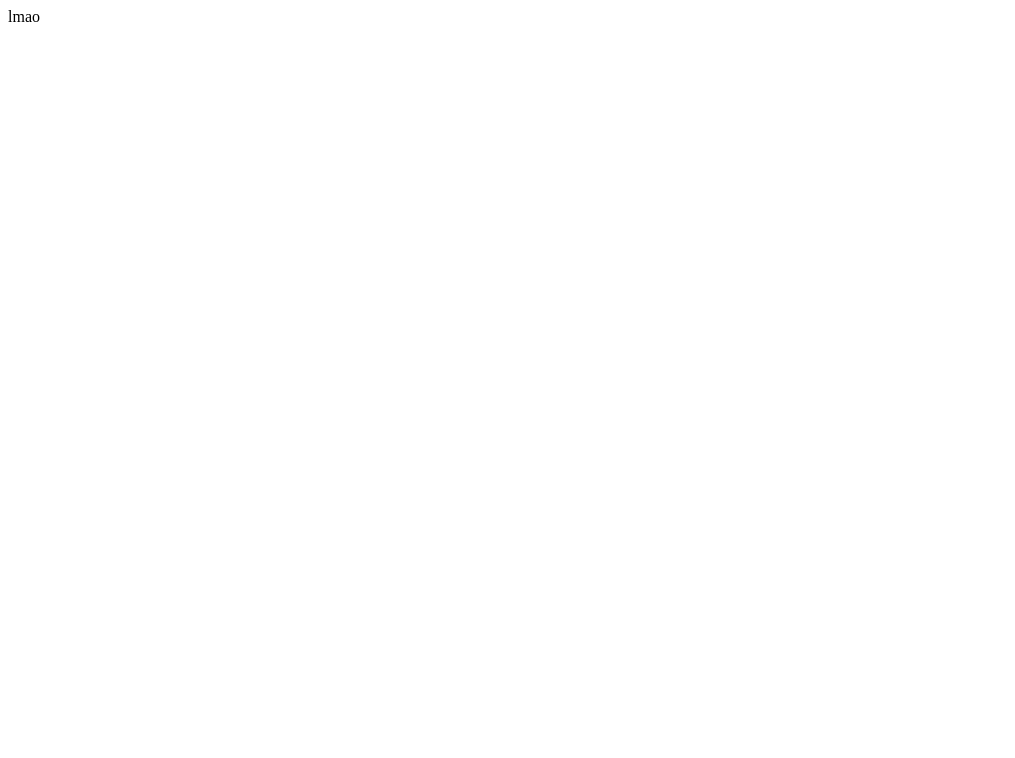
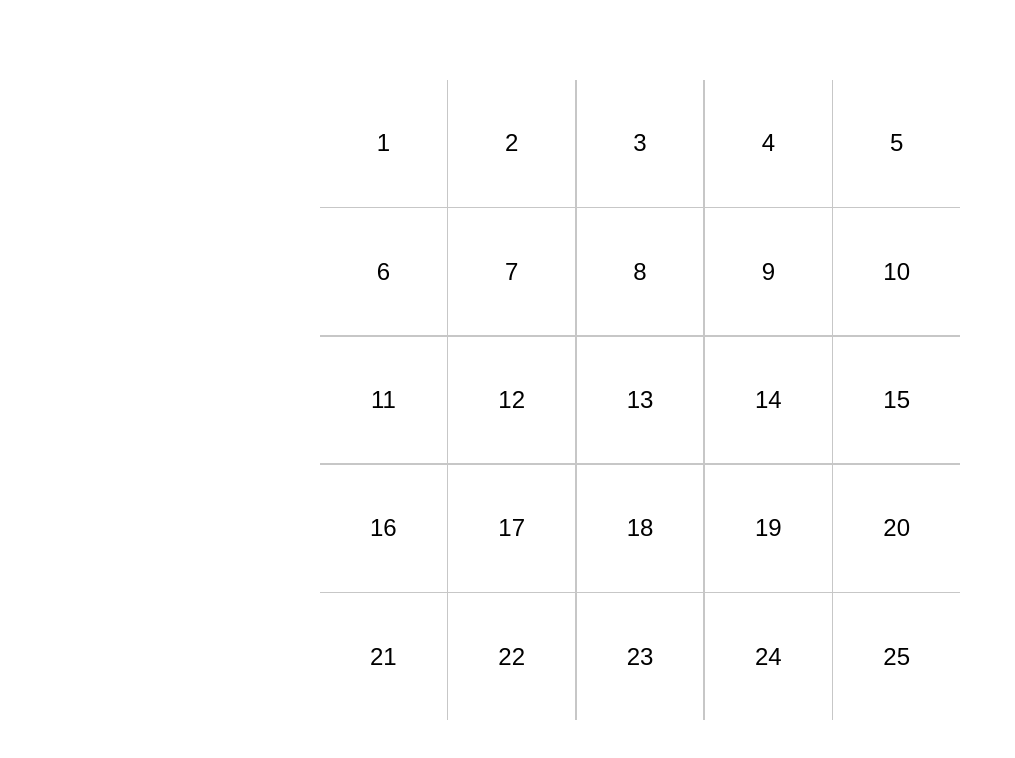
Before and after one commit to atpur-rafif/bingo, a website with bundled scripts: page front-end/index.html in a window 1280 px wide. Shown: the whole page, without its empty margins (0-1015 px from the left). Built offline with nearby package versions, Linux system fonts and the light colour scheme.

Commit message:
Simple board

```diff
--- a/front-end/index.css
+++ b/front-end/index.css
@@ -0,0 +1,34 @@
+body {
+    margin: 0px;
+    width: 100vw;
+    height: 100vh;
+    display: flex;
+    flex-direction: column;
+    align-items: center;
+    justify-content: center;
+    font-family: Arial, Helvetica, sans-serif;
+}
+
+.game {
+    background-color: rgb(199, 199, 199);
+    width: min(80vw, 80vh);
+    display: grid;
+    grid-template-columns: repeat(5, 1fr);
+    grid-template-rows: repeat(5, 1fr);
+    gap: 0.1rem;
+}
+
+.grid {
+    display: flex;
+    align-items: center;
+    justify-content: center;
+    background-color: white;
+    user-select: none;
+    aspect-ratio: 1/1;
+    min-height: 0;
+}
+
+.grid [data-symbol]{
+    margin: 0px;
+    font-size: x-large;
+}
--- a/front-end/index.html
+++ b/front-end/index.html
@@ -8,6 +8,17 @@
     <script src="./index.js" type="module"></script>
 </head>
 <body>
-    lmao
+    <div id="app"></div>
+
+    <template id="grid-template">
+        <div class="grid">
+            <p data-symbol>?</p>
+        </div>
+    </template>
+
+    <template id="game-template">
+        <div class="game"></div>
+    </template>
+
 </body>
 </html>
--- a/front-end/script/index.ts
+++ b/front-end/script/index.ts
@@ -1 +1,79 @@
-console.log(document.body)
+const app = document.getElementById("app") as HTMLElement
+const gameTemplate = document.getElementById("game-template") as HTMLTemplateElement
+const gridTemplate = document.getElementById("grid-template") as HTMLTemplateElement
+
+class Grid{
+    el: HTMLElement
+    private value: number | null = null
+    private symbol: HTMLElement
+    private checked: boolean = false
+
+    constructor(){
+        const frag = gridTemplate.content.cloneNode(true) as DocumentFragment
+        this.el = frag.firstElementChild as HTMLElement
+        this.symbol = this.el.querySelector("[data-symbol]") as HTMLElement
+        this.setValue(null)
+    }
+
+    setValue(i: number | null){
+        this.value = i
+        if(this.value !== null){
+            this.symbol.innerHTML = this.value.toString()
+            this.el.style.cursor = "auto"
+        } else {
+            this.symbol.innerHTML = "?"
+            this.el.style.cursor = "pointer"
+        }
+    }
+
+    getValue(){
+        return this.value
+    }
+
+    check(){
+        this.checked = true
+        this.el.style.opacity = "0.05"
+    }
+}
+
+class Game{
+    el: HTMLElement
+    ready: boolean = false
+    currentFill: number = 0
+    grid: Grid[] = []
+    state: "fill" | "filled" | "play" = "fill"
+
+    constructor(){
+        const frag = gameTemplate.content.cloneNode(true) as DocumentFragment
+        this.el = frag.querySelector(".game") as HTMLElement
+
+        for(let i = 0; i < 5 * 5; ++i){
+            const g = new Grid()
+            g.el.addEventListener("click", this.createClickHandler(g))
+            this.el.append(g.el)
+            g.el.click()
+        }
+    }
+
+    createClickHandler(g: Grid){
+        return () => {
+            if (this.state === "fill") {
+                if (g.getValue() === null) {
+                    ++this.currentFill;
+                    g.setValue(this.currentFill)
+                }
+                if (this.currentFill === 25)  this.onFilled()
+            } else if(this.state === "play") {
+                g.check()
+            }
+        }
+    }
+
+    onFilled(){
+        this.state = "play"
+        console.log(this)
+    }
+}
+
+const game = new Game()
+app.append(game.el)
--- a/tsconfig.json
+++ b/tsconfig.json
@@ -1,5 +1,6 @@
 {
     "compilerOptions": {
-        "preserveWatchOutput": true
+        "preserveWatchOutput": true,
+        "strict": true
     }
 }
```
